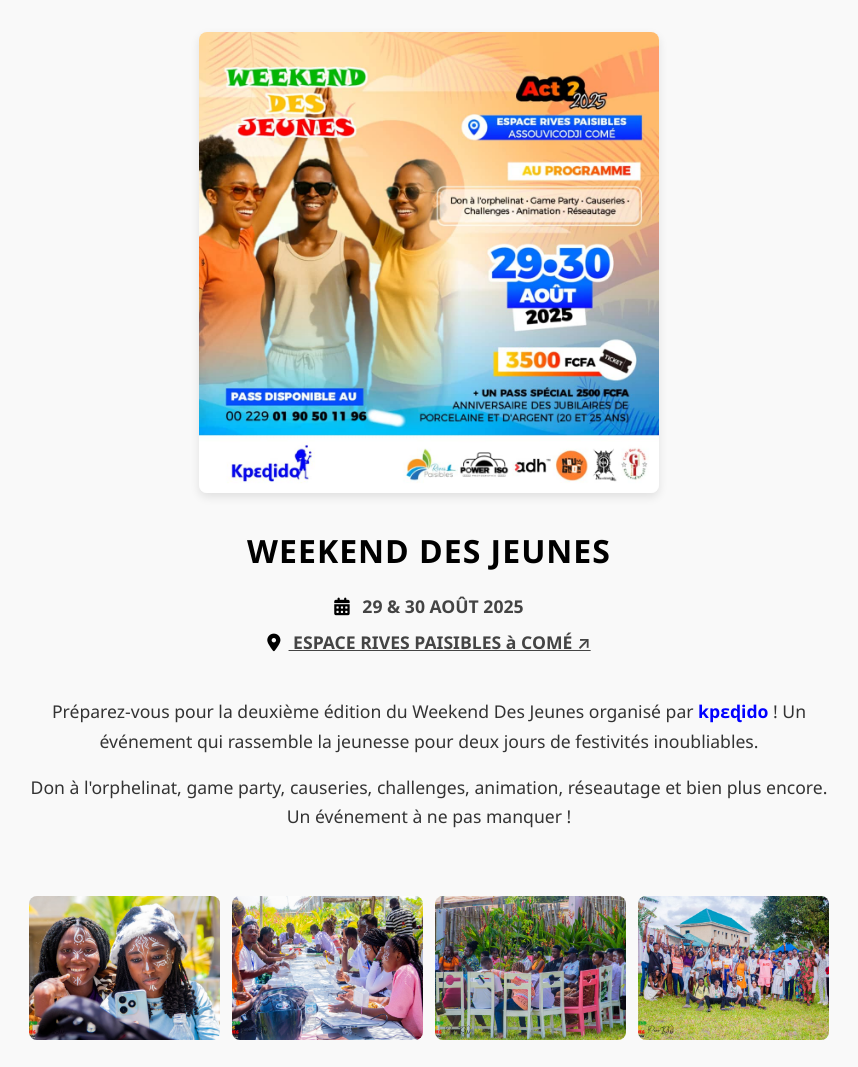
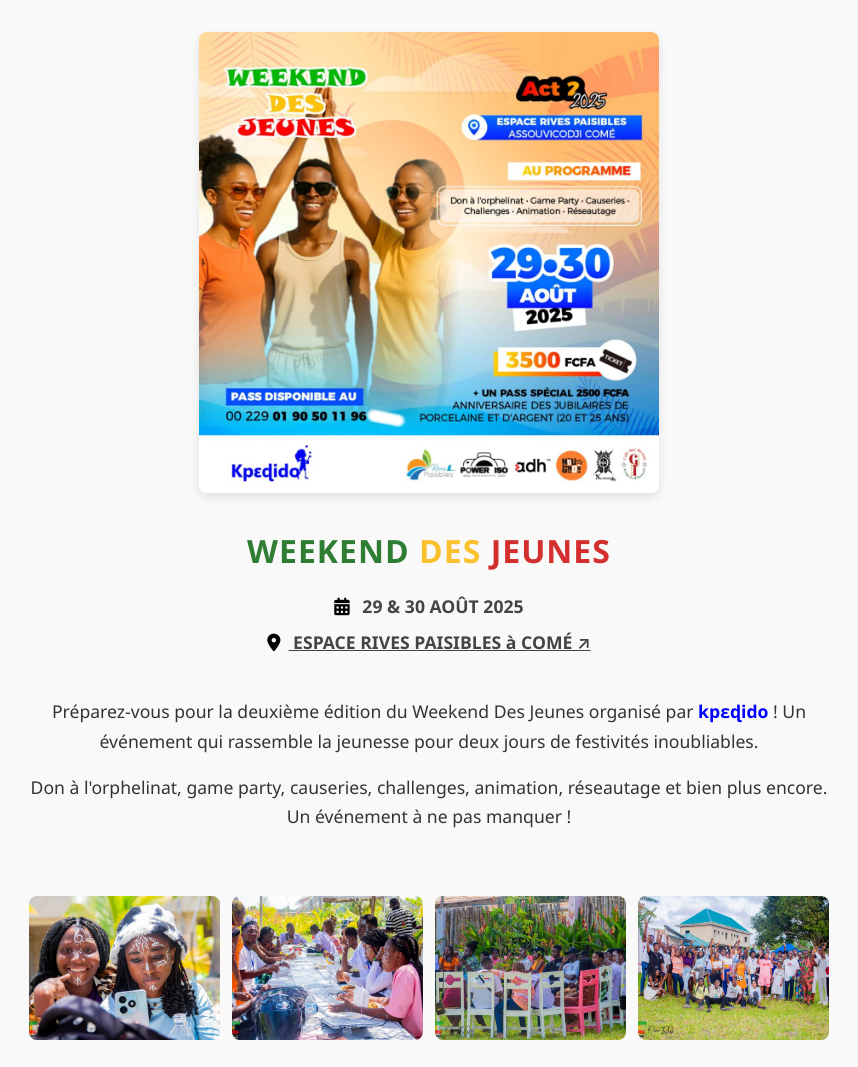
Before and after one commit to hey01234/wdj, a plain HTML site: page index.html in a window 1280 px wide. Shown: the top 1067 px of the page, without its empty margins (211-1069 px from the left). Drawn offline with Linux system fonts and the light colour scheme.

Commit message:
Update index.html

```diff
--- a/index.html
+++ b/index.html
@@ -20,7 +20,9 @@
   <main id="main-content">
     <header id="header">
       <img id="img0" src="img/img0.jpg" alt="image 0">
-      <h1 class="event-title">WEEKEND DES JEUNES</h1>
+      <h1 class="event-title"><span class="green">WEEKEND</span>
+        <span class="yellow">DES</span>
+        <span class="red">JEUNES</span></h1>
       <p id="event-dates">
         <i class="fa-solid fa-calendar-days icon" aria-hidden="true"></i> 29 & 30 AOÛT 2025
       </p>
```
